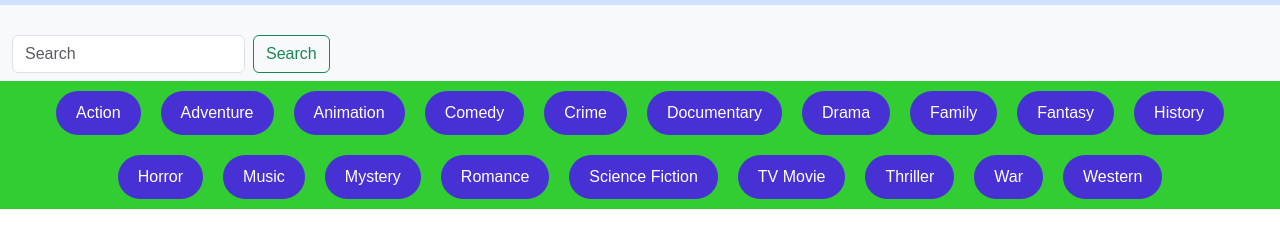
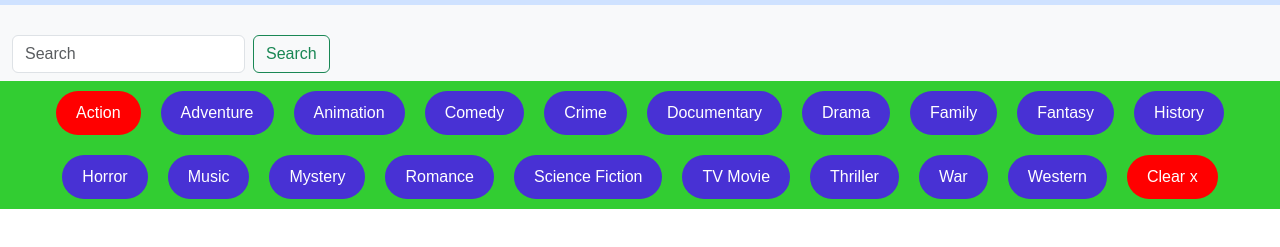
Before and after one commit to udbhav07/WOC-One-Stop-Movie-23JE0504, a plain HTML site: page homepage.html in a window 1280 px wide. Both pictures are taken after a click on the element "Action". Shown: the part 71-318 px from the top of the page. Drawn offline with nearby package versions, Linux system fonts and the light colour scheme; no server answers.

Commit message:
tags updated

```diff
--- a/homepage.css
+++ b/homepage.css
@@ -111,3 +111,7 @@ main{
   padding-bottom: 10px;
   margin: 10px;
 }
+
+.tag.highlight{
+  background-color: red;
+}
--- a/homepage.html
+++ b/homepage.html
@@ -62,11 +62,9 @@
 </div>
 
 <div id="tags">
-  <div class="tag">action</div>
-  <div class="tag">action</div>
-  <div class="tag">action</div>
-  <div class="tag">action</div>
-  <div class="tag">action</div>
+  <!-- <div class="tag">action</div>
+  <div class="tag">action</div> -->
+
 </div>
 <main id="main">
   <!-- frontend homepage code -->
--- a/homepage.js
+++ b/homepage.js
@@ -129,7 +129,7 @@ function getGenres() {
   tags.innerHTML="";
   genres.forEach(genre=>{
     const tag = document.createElement('div');
-    tag.classList="tag"
+    tag.classList.add("tag")
     tag.id=genre.id;
     tag.innerText=genre.name;
     tag.addEventListener("click",()=>{
@@ -147,7 +147,9 @@ function getGenres() {
         }
       }
       console.log(selectedTags);
-      getMovies(API_URL+"&with_genres="+selectedTags.join(','))
+      getMovies(API_URL+"&with_genres="+selectedTags.join(','));
+      highlight();
+
 
     })
     tags.append(tag);
@@ -158,12 +160,37 @@ function getGenres() {
 
 
 function highlight(){
+  const reds = document.querySelectorAll(".tag");
+  console.log(reds)
+  reds.forEach(red=>{red.classList.remove("highlight")})
+  clearBtn()
+
   if (selectedTags.length!=0){
     selectedTags.forEach(id=>{
       const highlightedTag = document.getElementById(id);
-      highlightedTag.classList.add("highlight")
+      highlightedTag.classList.add("highlight");
     })
   }
+}
+
+function clearBtn(){
+  let clearBtn = document.getElementById('clear');
+  if(clearBtn){
+      clearBtn.classList.add('highlight')
+  }else{
+
+      let clear = document.createElement('div');
+      clear.classList.add('tag','highlight');
+      clear.id = 'clear';
+      clear.innerText = 'Clear x';
+      clear.addEventListener('click', () => {
+          selectedGenre = [];
+          getGenres();
+          getMovies(API_URL);
+      })
+      tags.append(clear);
+  }
+
 }
 
 
```
